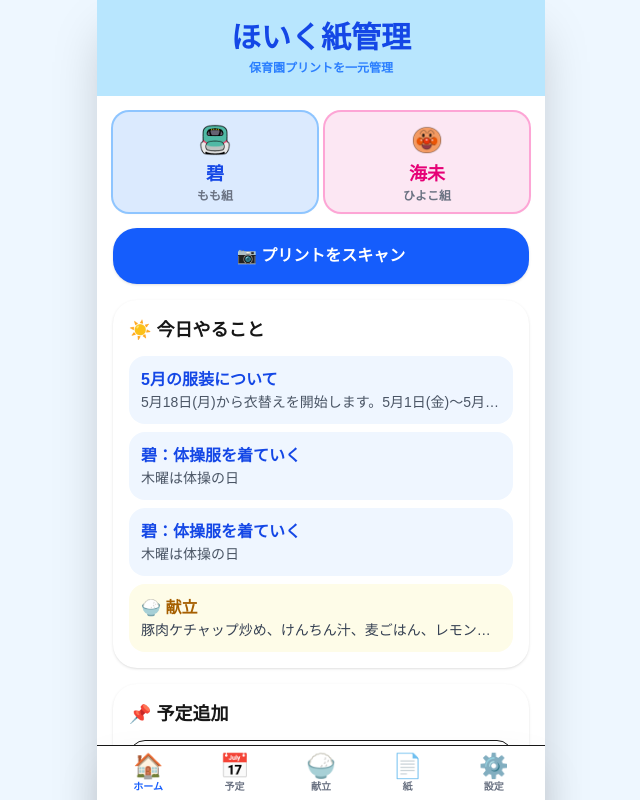
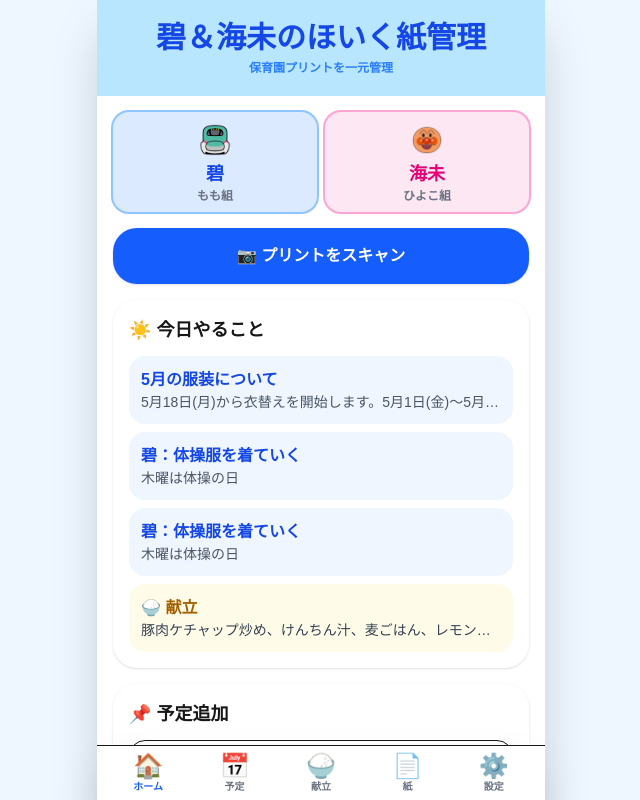
Before and after one commit to alipartners-cell/hoiku-paper, a Next.js app: page / in a window 1280 px wide. Shown: the top 800 px of the page, without its empty margins (319-959 px from the left). Built offline with nearby package versions, Linux system fonts and the light colour scheme.

Commit message:
restore scan recurring schedule and fixed nav

```diff
--- a/app/page.tsx
+++ b/app/page.tsx
@@ -332,7 +332,7 @@ export default function Home() {
     <main className="min-h-screen bg-[#eef7ff] pb-24">
       <div className="mx-auto max-w-md bg-white min-h-screen shadow-2xl">
         <header className="bg-sky-200 p-5 text-center">
-          <h1 className="text-3xl font-black text-blue-700">ほいく紙管理</h1>
+          <h1 className="text-3xl font-black text-blue-700">碧＆海未のほいく紙管理</h1>
           <p className="mt-1 text-xs font-bold text-blue-500">
             保育園プリントを一元管理
           </p>
```
